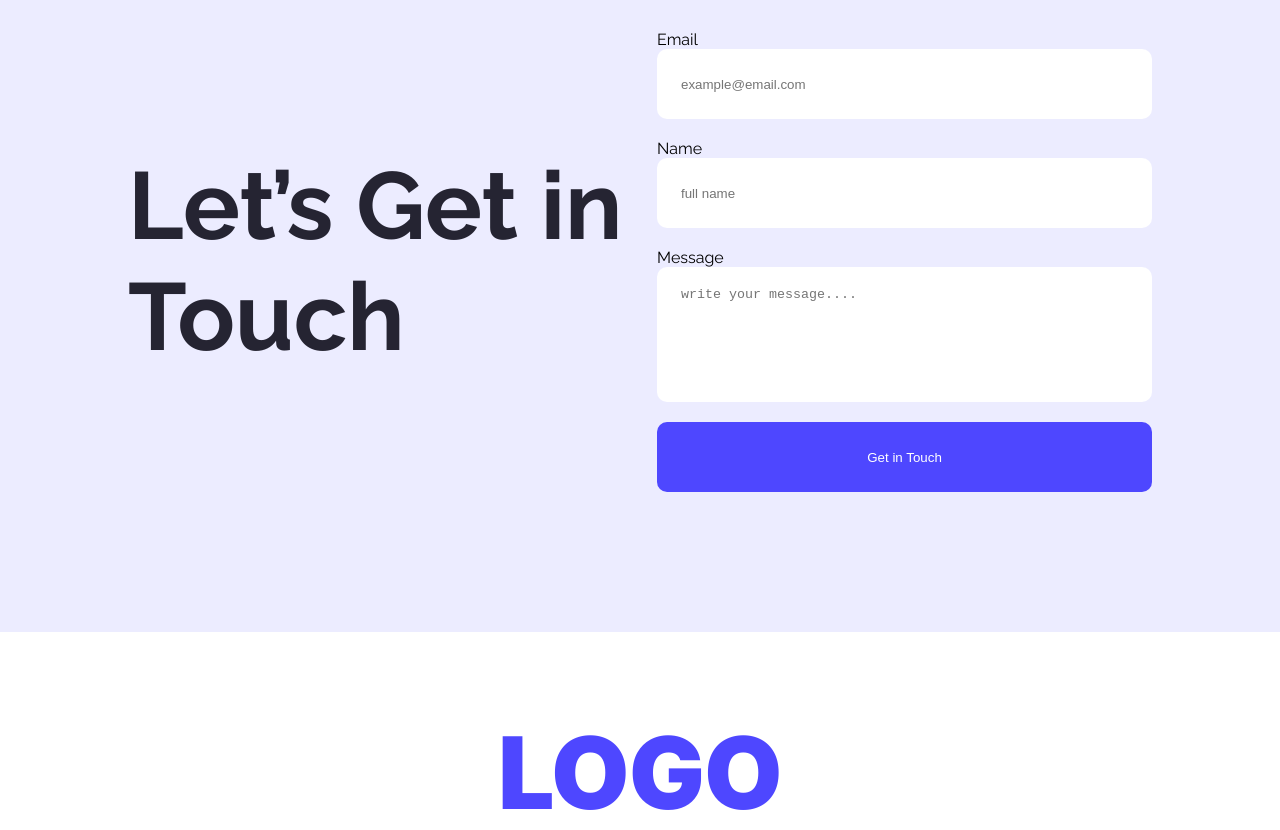
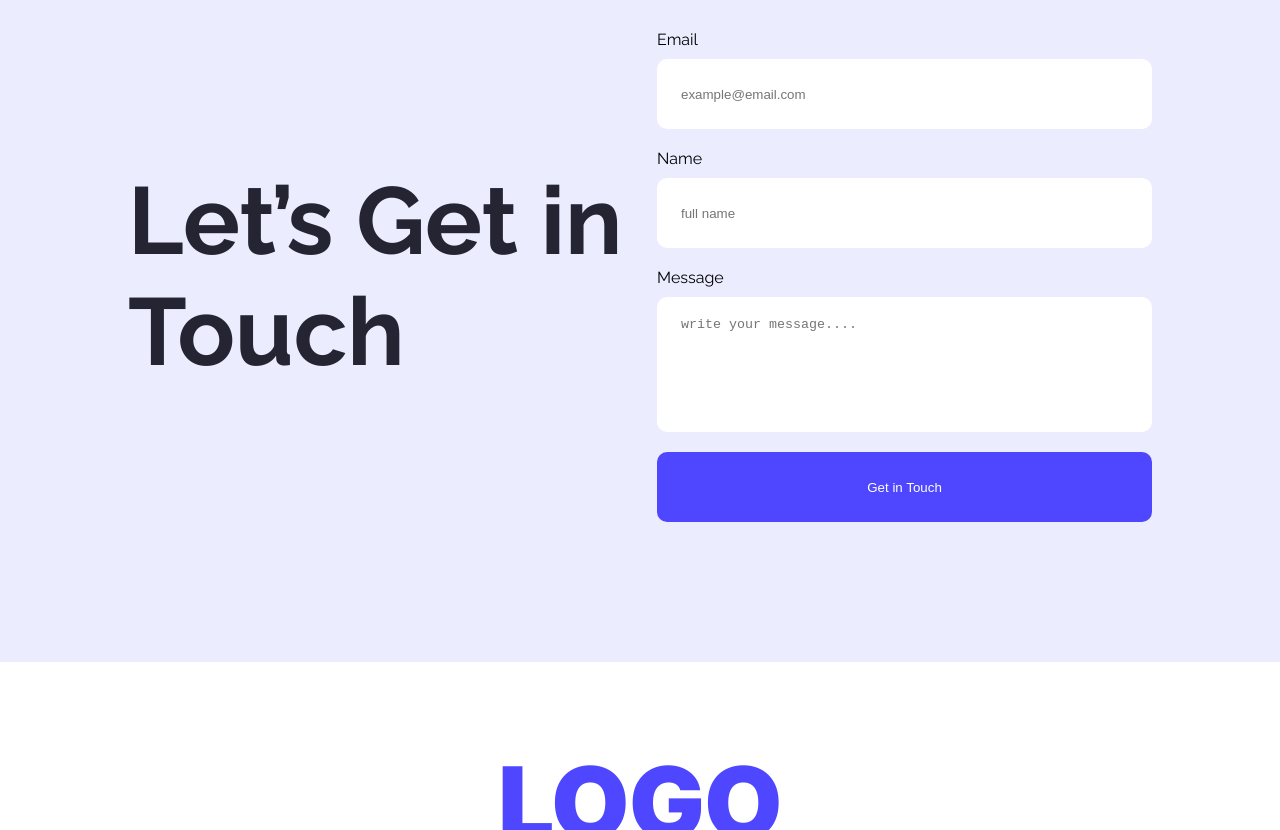
Before and after one commit to muttalib06/landing-launchpad, a plain HTML site: page index.html in a window 1280 px wide. Shown: the part 2260-3090 px from the top of the page. Drawn offline with Linux system fonts and the light colour scheme.

Commit message:
added margin of label tag

```diff
--- a/styles/style.css
+++ b/styles/style.css
@@ -202,6 +202,9 @@ label[for="name"], label[for="message"],input[type="submit"]{
         margin-top: 20px;
 
  }
+ label{
+        margin-bottom: 10px;
+ }
 textarea{
         width: 495px;
         height:135px ;
```
